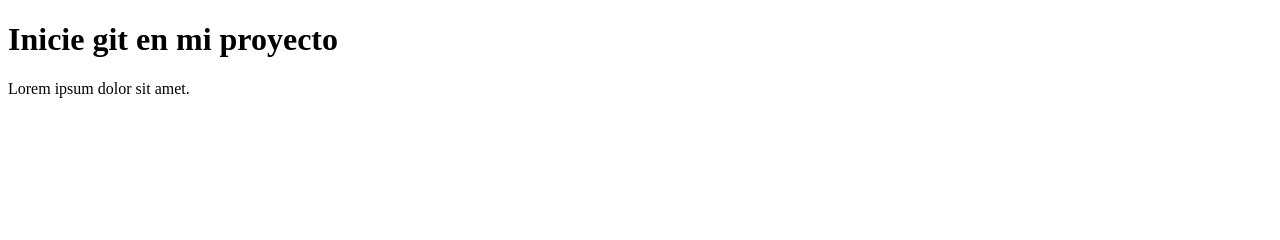
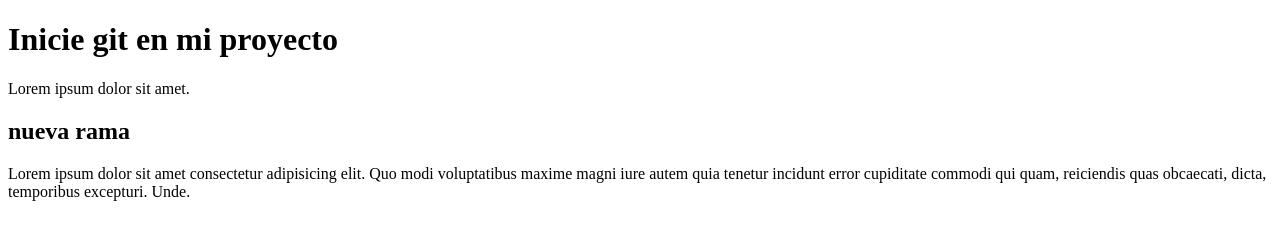
Before and after one commit to SantiagoGuinazu/PrimerRepositorio2, a plain HTML site: page index.html in a window 1280 px wide. Drawn offline with Linux system fonts and the light colour scheme.

Commit message:
agregue un h2 a la nueva rama

```diff
--- a/index.html
+++ b/index.html
@@ -9,5 +9,7 @@
 <body>
     <h1>Inicie git en mi proyecto</h1>
     <p>Lorem ipsum dolor sit amet.</p>
+    <h2>nueva rama</h2>
+    <p>Lorem ipsum dolor sit amet consectetur adipisicing elit. Quo modi voluptatibus maxime magni iure autem quia tenetur incidunt error cupiditate commodi qui quam, reiciendis quas obcaecati, dicta, temporibus excepturi. Unde.</p>
 </body>
 </html>
```
